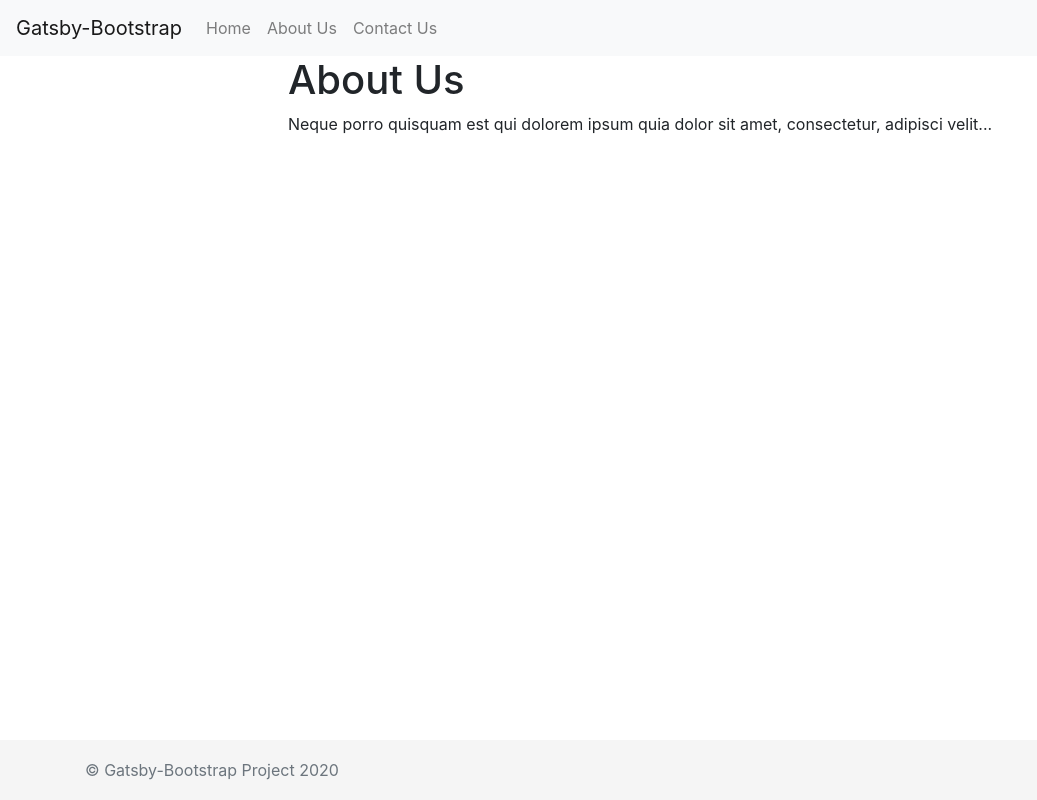
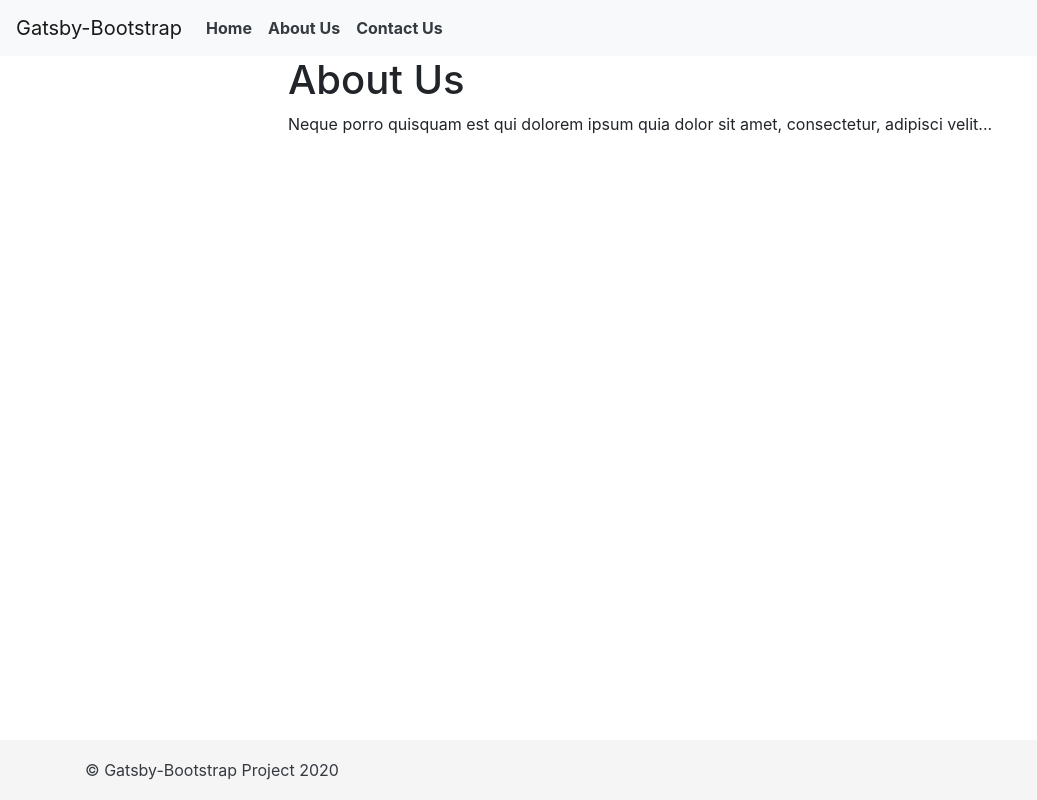
Before and after one commit to kyrylogrygoriev/gatsby-netlify, a Gatsby site: page /about in a window 1280 px wide. Shown: the whole page, without its empty margins (0-1037 px from the left). Built offline with nearby package versions, Linux system fonts and the light colour scheme; Gatsby itself is replaced by a stand-in of ours.

Commit message:
accessability improvements

```diff
--- a/src/components/Footer.js
+++ b/src/components/Footer.js
@@ -4,7 +4,7 @@
 const Footer = () => (
     <footer className={footerStyles.footer}>
         <div className="container">
-            <span className="text-muted">© Gatsby-Bootstrap Project 2020</span>
+            <span className="text-dark">© Gatsby-Bootstrap Project 2020</span>
         </div>
     </footer>
 );
--- a/src/components/Header.js
+++ b/src/components/Header.js
@@ -1,16 +1,22 @@
 import React from "react"
-import {Navbar, Nav} from "react-bootstrap"
-import {Link} from "gatsby"
+import { Navbar, Nav } from "react-bootstrap"
+import { Link } from "gatsby"
 
-export default (props) => (
+export default props => (
   <Navbar bg="light" expand="lg">
     <Navbar.Brand href="/">Gatsby-Bootstrap</Navbar.Brand>
     <Navbar.Toggle aria-controls="basic-navbar-nav" />
     <Navbar.Collapse id="basic-navbar-nav">
       <Nav className="mr-auto">
-                <Nav.Link as={Link} to="/">Home</Nav.Link>
-                <Nav.Link as={Link} to="/about">About Us</Nav.Link>
-                <Nav.Link as={Link} to="/contact">Contact Us</Nav.Link>
+        <Nav.Link as={Link} to="/">
+          <b className="text-dark">Home</b>
+        </Nav.Link>
+        <Nav.Link as={Link} to="/about">
+          <b className="text-dark">About Us</b>
+        </Nav.Link>
+        <Nav.Link as={Link} to="/contact">
+          <b className="text-dark">Contact Us</b>
+        </Nav.Link>
       </Nav>
     </Navbar.Collapse>
   </Navbar>
--- a/src/components/Post.js
+++ b/src/components/Post.js
@@ -8,7 +8,7 @@
             <Card.Body>
                 <Card.Title dangerouslySetInnerHTML={{__html: props.title}}></Card.Title>
                 <Card.Text dangerouslySetInnerHTML={{__html: props.excerpt}}></Card.Text>
-                <Button variant="primary" href={props.readMore}>Read More...</Button>
+                <Button variant="warning" href={props.readMore}>Read More...</Button>
             </Card.Body>
         </Card>
     </div>
```
Lines whose indentation alone changed are shown as unchanged.
